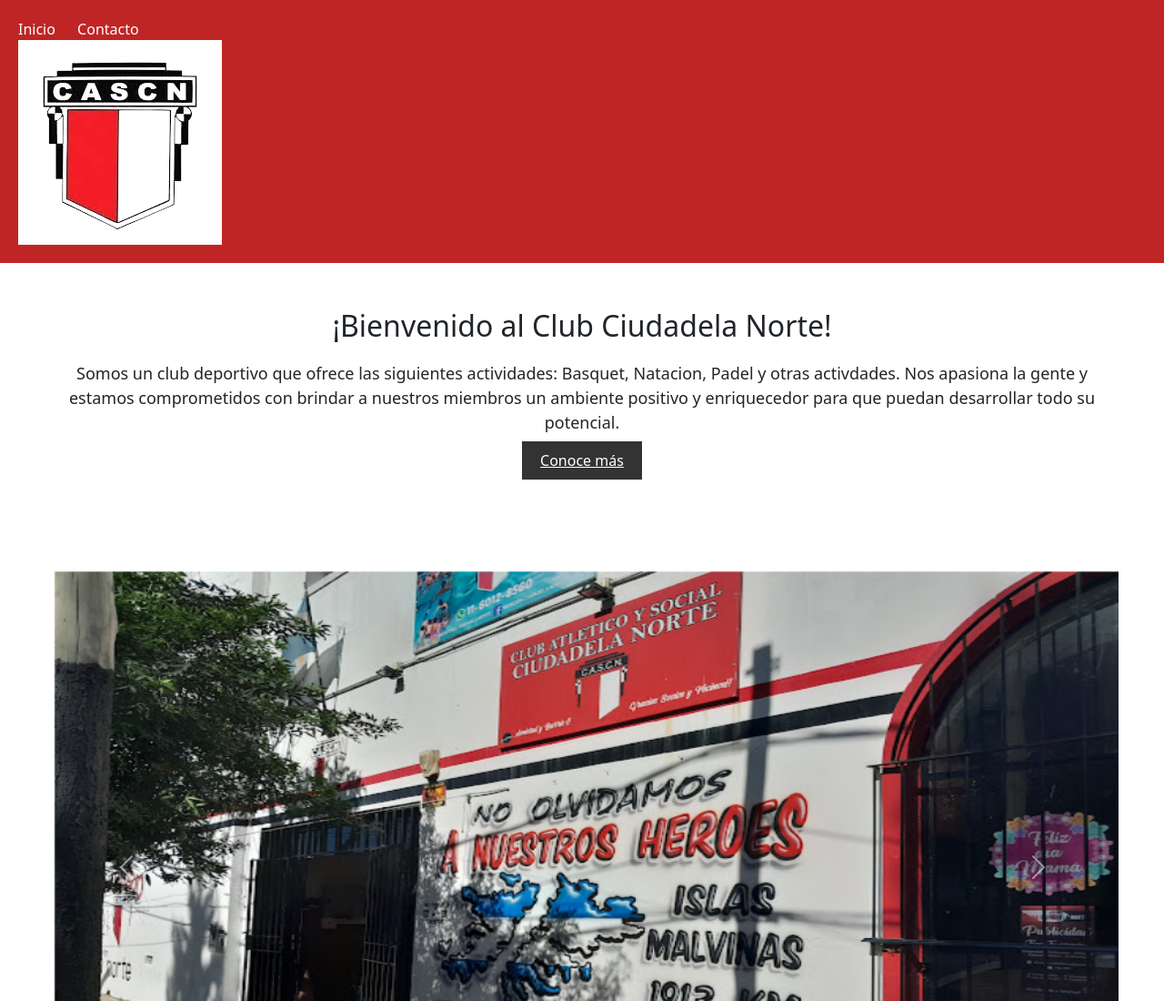
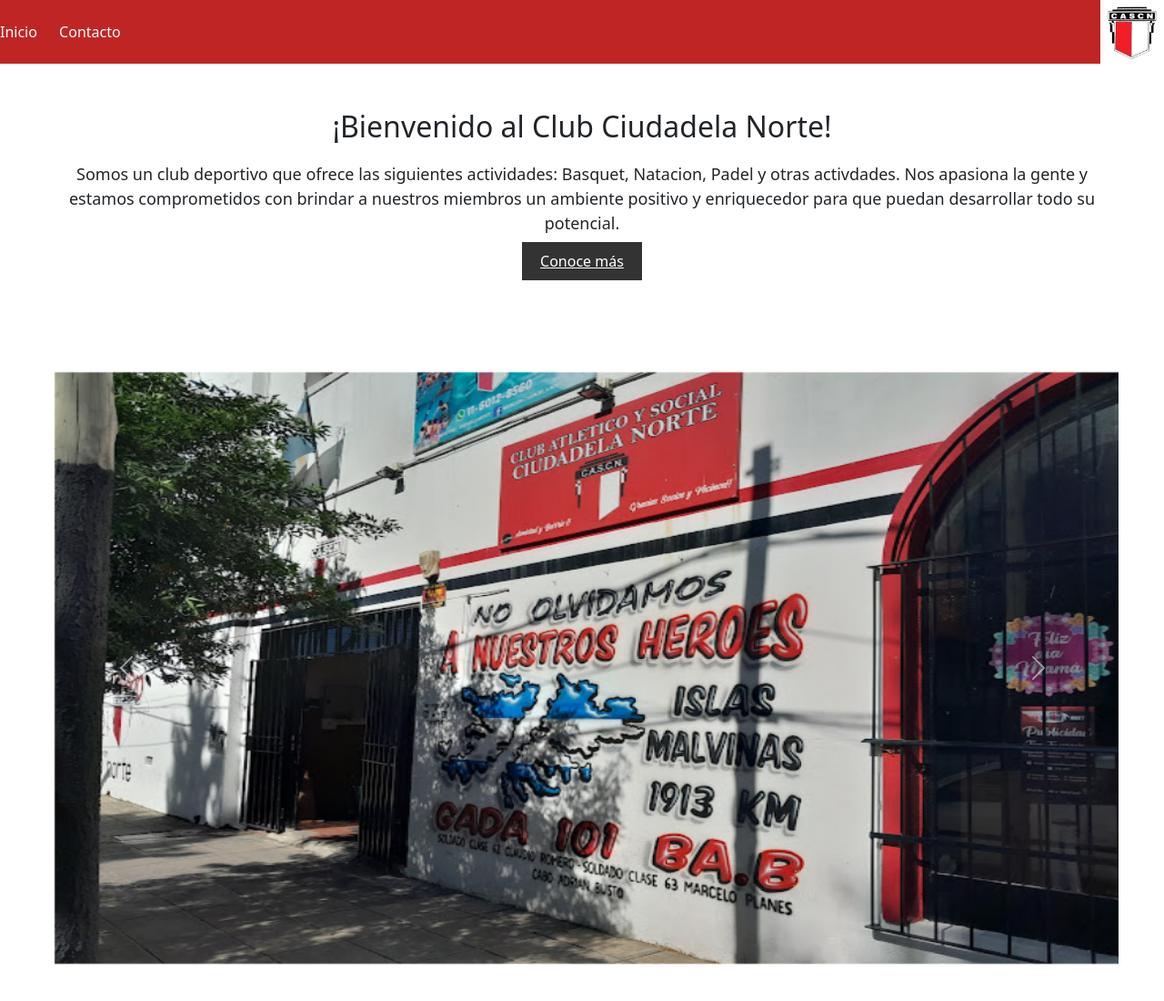
Before and after one commit to nazarenolol1/Ciudadela-Norte, a plain HTML site: page index.html in a window 1280 px wide. Shown: the top 1100 px of the page at 91% size. Drawn offline with nearby package versions, Linux system fonts and the light colour scheme.

Commit message:
Update Style.css

```diff
--- a/css/Style.css
+++ b/css/Style.css
@@ -5,11 +5,17 @@ body {
 }
 
 header {
+    display: flex;
     background-color: #c02525;
     color: #fff;
-    padding: 20px;
+    align-items: center;
+    height: 70px;
+    flex-wrap:wrap;
 }
 
+nav{
+    text-align: end;
+}
 nav ul {
     list-style: none;
     margin: 0;
@@ -103,4 +109,12 @@ footer a {
     #contacto form {
         width: 100%;
     }
+    header img{
+        margin: auto;
+    }
 }
+header img{
+ display: block;
+ margin-left: auto;
+ width: 70px;
+}
```
